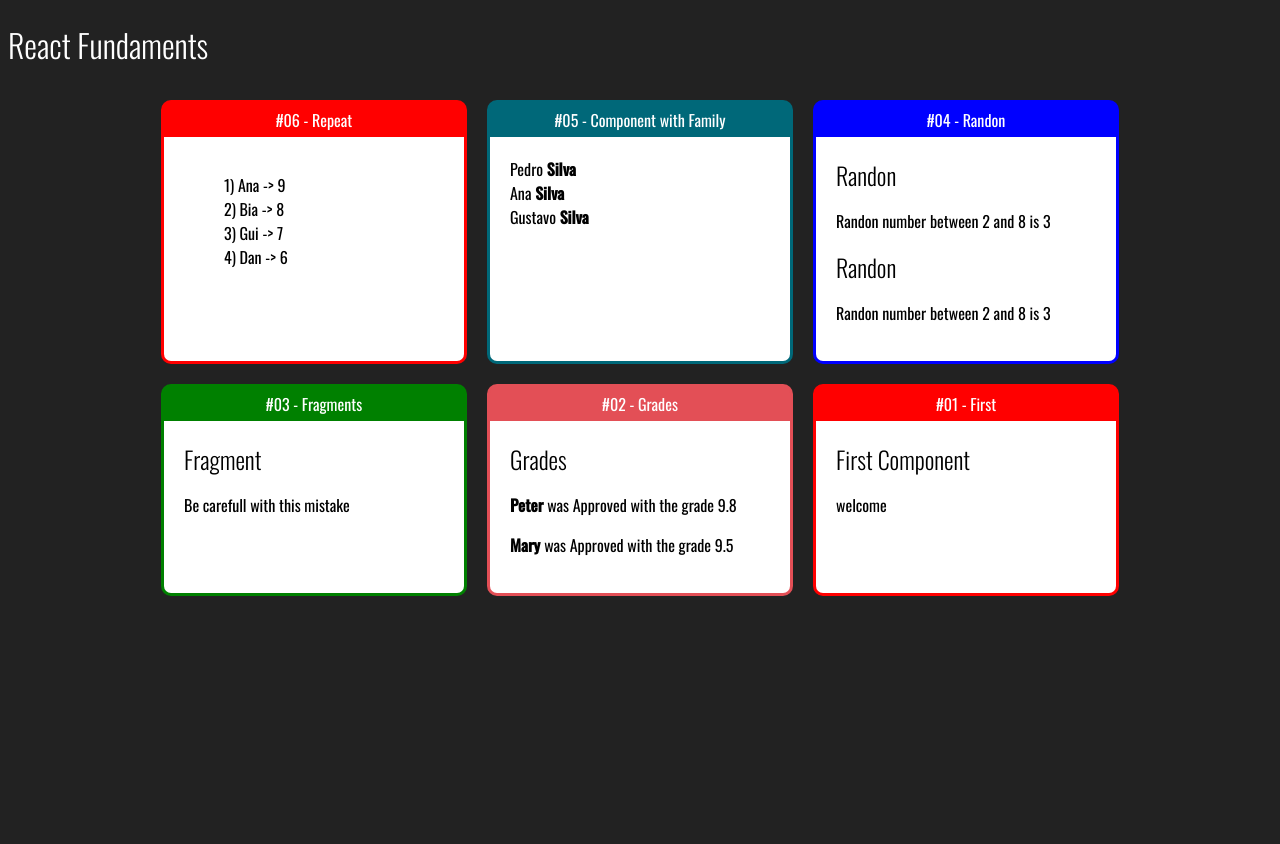
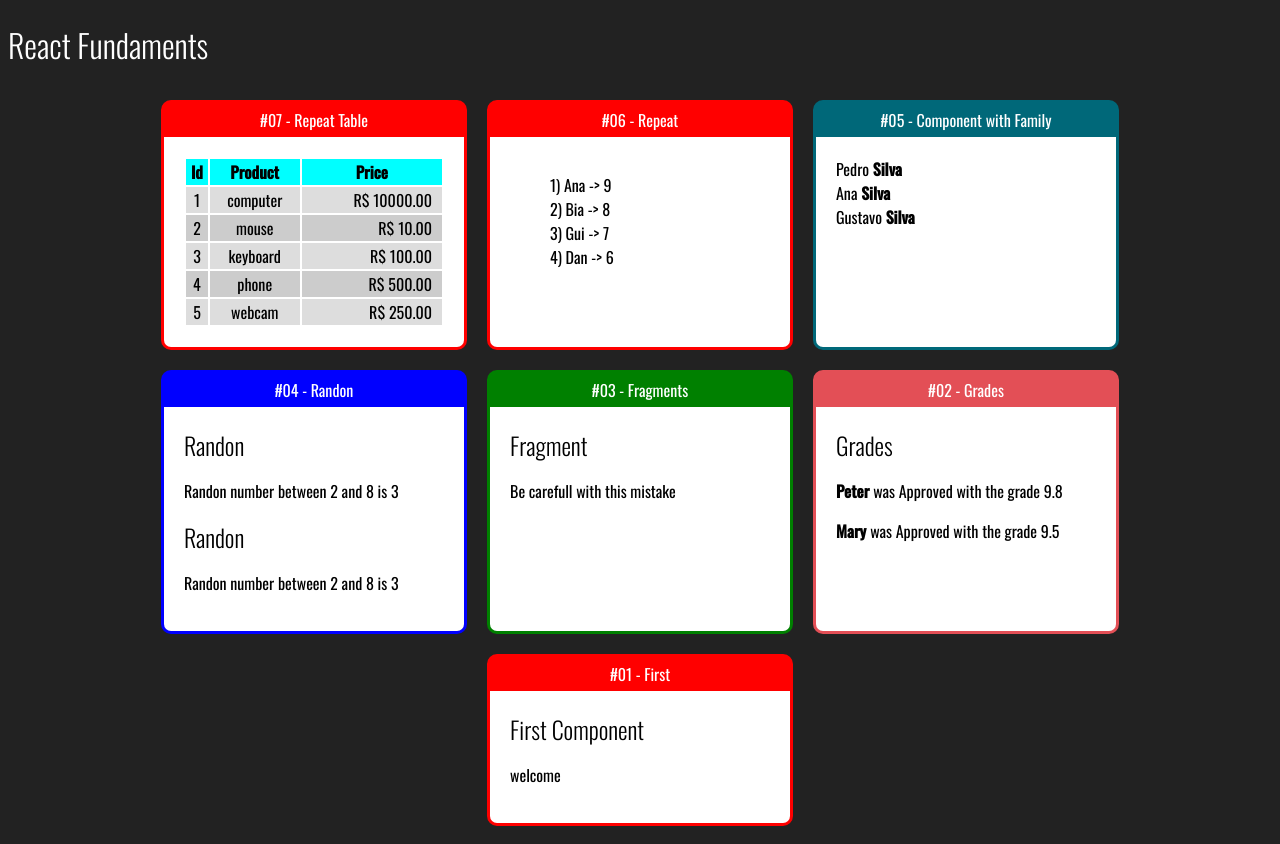
Before and after one commit to jessik126/fundaments-react, a React (Create React App) app: page / in a window 1280 px wide. Before the commit the page ends 800 px from the top, so only its background shows below. Built offline with nearby package versions, Linux system fonts and the light colour scheme.

Commit message:
Create flex table

```diff
--- a/src/App.jsx
+++ b/src/App.jsx
@@ -9,11 +9,15 @@
 import Family from "./components/basics/Family";
 import FamilyMember from "./components/basics/FamilyMember";
 import StudentsList from "./components/repet/StudentsList";
+import ProductTable from "./components/repet/ProductTable";
 
 export default _ => (
     <div className="App">
         <h1>React Fundaments</h1>
         <div className="Cards">
+            <Card title="#07 - Repeat Table">
+                <ProductTable/>
+            </Card>
             <Card title="#06 - Repeat">
                 <StudentsList></StudentsList>
             </Card>
--- /dev/null
+++ b/src/components/repet/ProductTable.css
@@ -0,0 +1,21 @@
+.ProductTable table {
+    width: 100%;
+    text-align: center;
+}
+
+.ProductTable th {
+    background-color: aqua;
+}
+
+.ProductTable .Par{
+    background-color: #ddd;
+}
+
+.ProductTable .Impar{
+    background-color: #ccc;
+}
+
+.ProductTable #Price{
+    text-align: right;
+    padding-right: 10px;
+}
--- /dev/null
+++ b/src/components/repet/ProductTable.jsx
@@ -0,0 +1,37 @@
+import React from "react";
+import products from "../../data/products";
+import "./ProductTable.css"
+
+export default props => {
+
+    function getLines() {
+        return products.map((product, i) => {
+            return (
+                <tr key={product.id} className={i % 2 == 0 ? 'Par' : 'Impar'} >
+                    <td>{product.id}</td>
+                    <td>{product.name}</td>
+                    <td id="Price">R$ {(product.price).toFixed(2)}</td>
+                </tr>
+            )
+        })
+    }
+
+
+    return (
+        <div className="ProductTable">
+            <table>
+                <thead>
+                    <tr>
+                        <th>Id</th>
+                        <th>Product</th>
+                        <th>Price</th>
+                    </tr>
+                </thead>
+                <tbody >
+                    {getLines()}
+
+                </tbody>
+            </table>
+        </div>
+    )
+}
--- /dev/null
+++ b/src/data/products.js
@@ -0,0 +1,9 @@
+const products = [
+    { id: 1, name: 'computer', price: 10000 },
+    { id: 2, name: 'mouse', price: 10 },
+    { id: 3, name: 'keyboard', price: 100 },
+    { id: 4, name: 'phone', price: 500 },
+    { id: 5, name: 'webcam', price: 250 }
+]
+
+export default products
```
